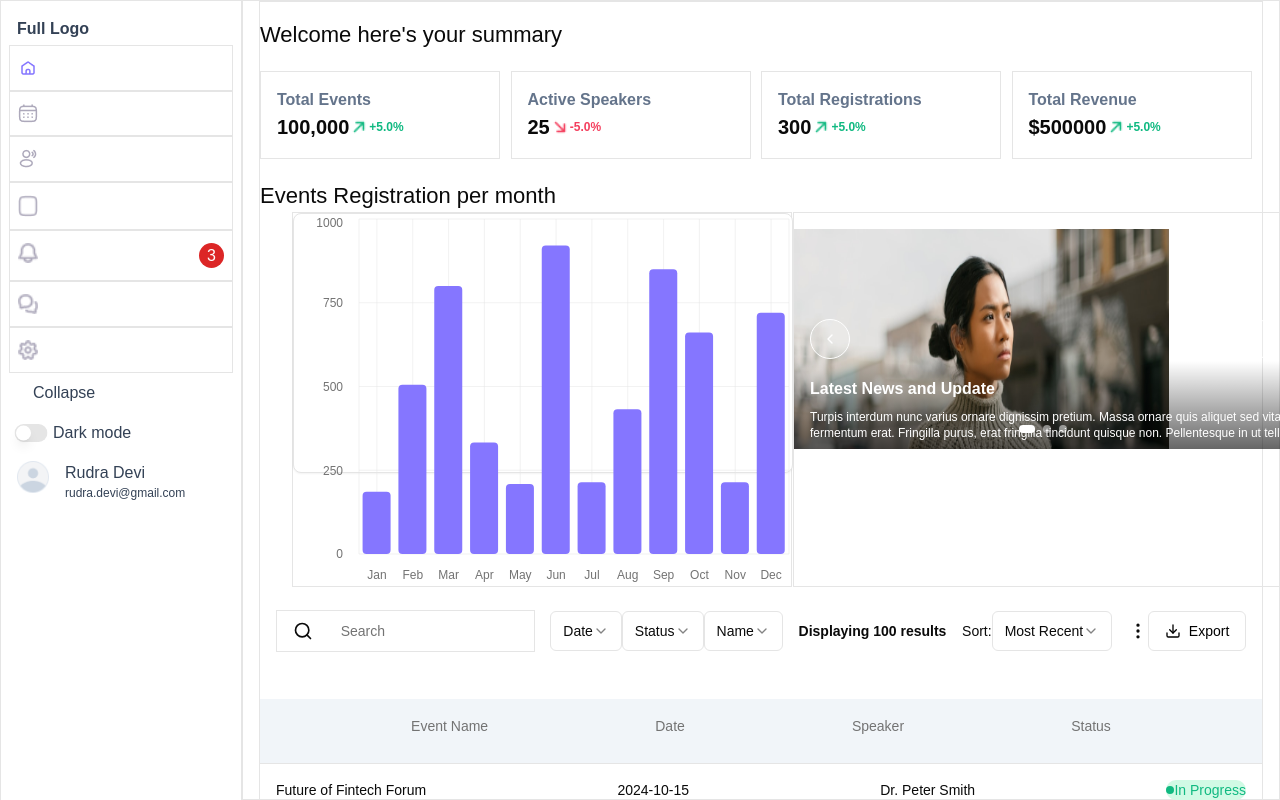
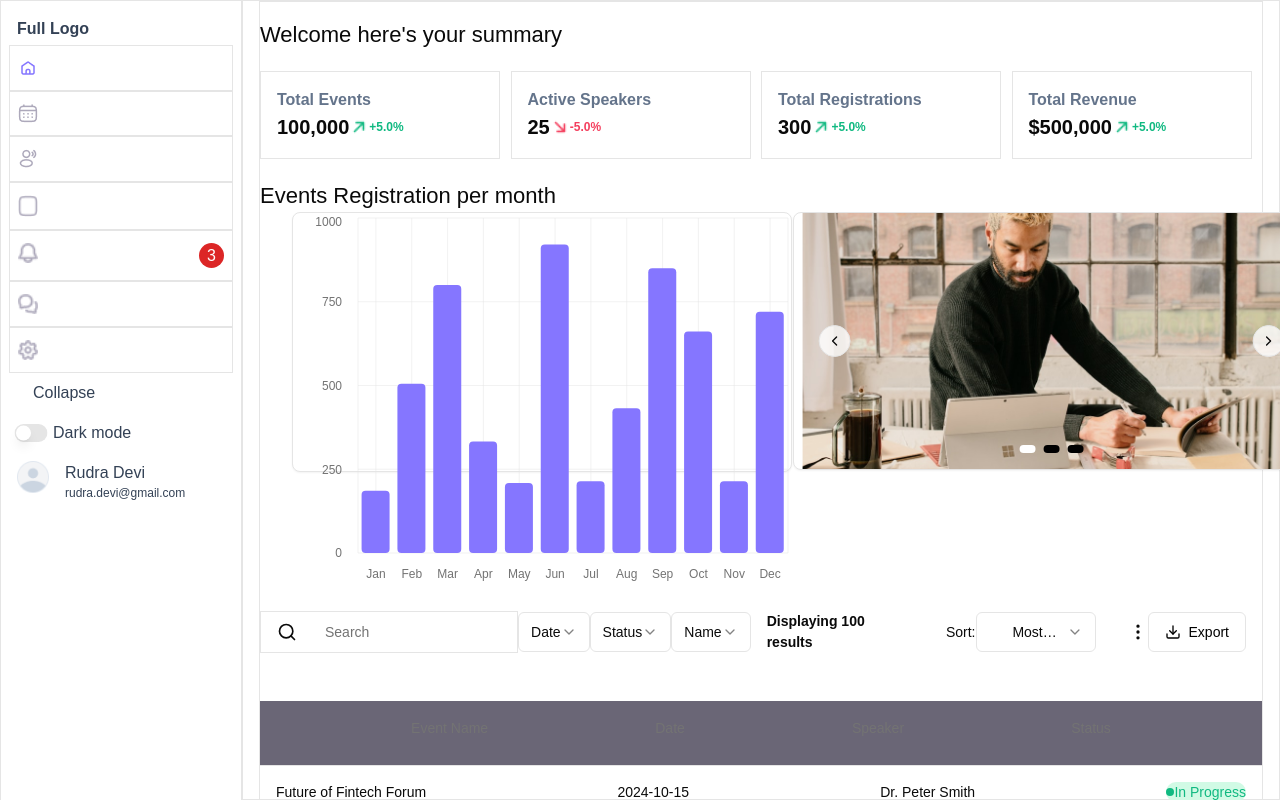
Before and after one commit to Deepseed06/alphatwelve, a Next.js app: page / in a window 1280 px wide. Shown: the top 800 px of the page. Built offline with nearby package versions, Linux system fonts and the light colour scheme.

Commit message:
adjusted navigation

```diff
--- a/app/components/Carousel.tsx
+++ b/app/components/Carousel.tsx
@@ -1,91 +1,138 @@
 'use client'
 
-import { useState } from 'react'
-import { ChevronLeft, ChevronRight } from 'lucide-react'
-import { Button } from '@/components/ui/button'
+import {SliderImages} from "@/constants"
+import * as React from 'react'
 import Image from 'next/image'
-import {SliderImages} from "@/constants"
+import { Card, CardContent } from "@/components/ui/card"
+import { Button } from "@/components/ui/button"
+import {
+  Carousel,
+  CarouselContent,
+  CarouselItem,
+  CarouselNext,
+  CarouselPrevious,
+} from "@/components/ui/carousel"
+import { ChevronLeft, ChevronRight, Pause, Play  } from "lucide-react"
+
+import useEmblaCarousel from 'embla-carousel-react'
+
+export default function Component() {
+  const [currentIndex, setCurrentIndex] = React.useState(0)
+
+  const [emblaRef, emblaApi] = useEmblaCarousel({ loop: true })
+  const [isPaused, setIsPaused] = React.useState(false)
+  const [api, setApi] = React.useState<any>()
 
 
-const Carousel = () => {
-  const [currentIndex, setCurrentIndex] = useState(0)
+  const onSelect = React.useCallback(() => {
+    if (!emblaApi) return
+    setCurrentIndex(emblaApi.selectedScrollSnap())
+  }, [emblaApi])
 
-  const nextSlide = () => {
-    setCurrentIndex((prevIndex) => (prevIndex + 1) % SliderImages.length)
+  React.useEffect(() => {
+    if (!api) {
+      return
     }
 
-  const prevSlide = () => {
-    setCurrentIndex((prevIndex) => (prevIndex - 1 + SliderImages.length) % SliderImages.length)
+    api.on("select", onSelect)
+  }, [api, onSelect])
+
+  React.useEffect(() => {
+    if (isPaused) return
+
+    const timer = setInterval(() => {
+      if (api) {
+        api.scrollNext()
       }
 
+    }, 5000)
+
+    return () => clearInterval(timer)
+  }, [api, isPaused])
+  const handlePrevious = React.useCallback(() => {
+    if (api) {
+      api.scrollPrev()
+    }
+  }, [api])
+
+  const handleNext = React.useCallback(() => {
+    if (api) {
+      api.scrollNext()
+    }
+  }, [api])
+
+  const goToSlide = React.useCallback((index: number) => {
+    if (api) {
+      api.scrollTo(index)
+    }
+  }, [api])
 
 
+  React.useEffect(() => {
+    if (!emblaApi) return
+
+    onSelect()
+    emblaApi.on('select', onSelect)
+
+    return () => {
+      emblaApi.off('select', onSelect)
+    }
+  }, [emblaApi, onSelect])
+
   return (
-    <div className="relative w-lg max-w-4xl mx-auto overflow-hidden mt-4">
-
-      <div
-        className="flex transition-transform duration-500 ease-in-out"
-        style={{ transform: `translateX(-${currentIndex * 100}%)` }}
-      >
-        {SliderImages.map((slide, index) => {
-          return (
-            <div key={index} className="  flex-shrink-0">
-              <div className="relative w-[612px] h-[220px]">
+    <Card className="w-full max-w-3xl mx-auto ">
+      <CardContent className="p-0">
+        <Carousel setApi={setApi} className="w-full">
+          <CarouselContent>
+            {SliderImages.map((image, index) => (
+              <CarouselItem key={index}>
+                <div className="relative aspect-[3/2] h-64 w-full">
                   <Image
-                  src={slide.image}
-                  alt={slide.alt}
-                  width={375}
-                  height={375}
-                  objectFit="cover"
-                  className='lg:h-[375px]'
-
-                  priority={index === currentIndex}
+                    src={image.image}
+                    alt={image.alt}
+                    fill
+                    className="object-cover"
                   />
-               <div className="absolute top-[60%] inset-0 bg-gradient-to-t from-black/60 to-transparent flex  p-4">
-                <div className="text-left text-white max-w-2xl">
-                  <h2 className="text-[16px] font-bold mb-2">{slide.title}</h2>
-                  <p className="text-xs">{slide.description}</p>
-                </div>
-              </div>
-              </div>
-            </div>
-          )})
-        }
-      </div>
-
+                  <div className="absolute inset-0 flex items-center justify-between p-4">
                     <Button
                       variant="outline"
                       size="icon"
-        className="absolute left-4 top-1/2 transform -translate-y-1/2 bg-white/20 text-white border-white hover:bg-white hover:text-black rounded-full"
-        onClick={prevSlide}
-        aria-label="Previous slide"
+                      className="h-8 w-8 rounded-full bg-background/80"
+                      onClick={handlePrevious}
+                      aria-label="Previous image"
                     >
-        <ChevronLeft className="h-6 w-6" />
+                      <ChevronLeft className="h-4 w-4" />
                     </Button>
                     <Button
                       variant="outline"
                       size="icon"
-        className="absolute right-4 top-1/2 transform -translate-y-1/2 bg-white/20 text-white border-white hover:bg-white hover:text-black rounded-full"
-        onClick={nextSlide}
-        aria-label="Next slide"
+                      className="h-8 w-8 rounded-full bg-background/80"
+                      onClick={handleNext}
+                      aria-label="Next image"
                     >
-        <ChevronRight className="h-6 w-6" />
+                      <ChevronRight className="h-4 w-4" />
                     </Button>
-
+                  </div>
                   <div className="absolute bottom-4 left-1/2 transform -translate-x-1/2 flex space-x-2">
-        {SliderImages.map((_, index) => (
+                    {SliderImages.map((_, idx) => (
                       <button
-            key={index}
-            className={`w-2 h-2 rounded-full transition-all duration-300 ${
-              index === currentIndex ? 'bg-white w-4' : 'bg-white/50'
+                        key={idx}
+                        className={`w-4 h-2 rounded-lg ${
+                          idx === currentIndex ? 'bg-white' : 'bg-black'
                         }`}
-            onClick={() => setCurrentIndex(index)}
-            aria-label={`Go to slide ${index + 1}`}
+                        onClick={() => goToSlide(idx)}
+                        aria-label={`Go to image ${idx + 1}`}
+                        aria-current={idx === currentIndex ? 'true' : 'false'}
                       />
                     ))}
                   </div>
                 </div>
+              </CarouselItem>
+            ))}
+          </CarouselContent>
+        </Carousel>
+
+      </CardContent>
+    </Card>
   )
 }
-
-export default Carousel;
--- a/app/components/EventReg.jsx
+++ b/app/components/EventReg.jsx
@@ -8,10 +8,10 @@ const EventReg = () => {
             <div>Events Registration per month</div>
             <div className='lg:grid lg:grid-cols-2'>
 
-        <div className='border  lg:w-[500px] lg:h-[375px] lg:mx-8 '>
+        <div className='  lg:w-[500px] lg:h-[375px] lg:mx-8 '>
             <MonthlyChart/>
         </div>
-        <div className='border lg:w-[500px] lg:h-[375px] lg:mx-8'>
+        <div className='w-[310px] lg:w-[500px] lg:h-[375px] lg:mx-8'>
             <Carousel/>
         </div>
         </div>
--- a/app/components/EventsHistory.tsx
+++ b/app/components/EventsHistory.tsx
@@ -56,9 +56,9 @@ export default function TableWithPagination() {
   return (
     <div className="w-full  lg:container relative mx-auto py-10">
       <Table>
-        <TableHeader className='bg-[#F1F5F9]'>
+        <TableHeader className='bg-[#6A6676]'>
           <TableRow>
-            <div className='flex justify-evenly items-center pt-4 hover:bg-white'>
+            <div className='flex justify-evenly items-center  pt-4'>
 
             <TableHead className="">Event Name</TableHead>
             <TableHead className='text-left hidden lg:block'>Date</TableHead>
@@ -70,7 +70,7 @@ export default function TableWithPagination() {
         <TableBody>
           {currentItems.map((item, index) => (
             <TableRow key={index}>
-              <div className='block lg:hidden'>
+              <div className='flex justify-center overflow-hidden lg:hidden'>
 
         <Accordion type="single" collapsible>
           <AccordionItem className='w-[320px] text-left text-nowrap  ' value="item-1">
@@ -80,12 +80,12 @@ export default function TableWithPagination() {
               {
                 item.Status == 'Completed' ? (
 
-                  <TableCell ><div className='bg-[#3B82F6] flex items-center justify-evenly
+                  <TableCell className='p-2' ><div className='bg-[#3B82F6]  flex items-center justify-evenly
                   text-[#DBEAFE] rounded-full'><span className=
-                  'w-2 rounded-full text-nowrap bg-[#DBEAFE] h-2'></span>{item.Status}</div></TableCell>
-                ) :  <TableCell ><div className='bg-[#D1FAE5] flex items-center
-                justify-evenly text-[#10B981] rounded-full'>
-                  <span className='w-2 rounded-full text-nowrap
+                  'w-2 rounded-full text-nowrap mx-2 bg-[#DBEAFE] h-2 '></span>{item.Status}</div></TableCell>
+                ) :  <TableCell className='p-2' ><div className='bg-[#D1FAE5] flex items-center
+                justify-evenly text-[#10B981]  rounded-full'>
+                  <span className='w-2 mx-2 rounded-full text-nowrap
                   bg-[#10B981] h-2'></span>{item.Status}</div>
                   </TableCell>
 
--- a/app/components/MobileFooter.jsx
+++ b/app/components/MobileFooter.jsx
@@ -3,14 +3,14 @@ import {MobileFooterTabs} from "@/constants"
 import Image from 'next/image'
 const MobileFooter = () => {
   const updatedFooterArr = MobileFooterTabs.slice(0,10);
-
+ const footerArray = updatedFooterArr.splice(4,5)
 
   return (
     <div className=' border flex justify-center '>
         {
         updatedFooterArr.map((item) => {
          return (
-          <div className='hover:border-t-2 hover:border-red-600 flex flex-col text-sm cursor-pointer hover:text-[#8576FF] justify-between items-center  p-[8px]' key={item.label}>
+          <div className='hover:border-t-2 hover:border-[#8576FF] flex flex-col text-sm cursor-pointer hover:text-[#8576FF] justify-between items-center  p-[8px]' key={item.label}>
             <Image src={item.imgUrl} alt={item.label} width={24} height={24} />
             <p> {item.label} </p>
           </div>
--- a/app/components/MobileNav.jsx
+++ b/app/components/MobileNav.jsx
@@ -22,7 +22,7 @@ const MobileNav = () =>  {
         <div className='p-2'><Logo/></div>
         {
             isOpen ? (
-        <div onClick={toggleNav} className='cursor-pointer'>
+        <div onClick={toggleNav} className='cursor-pointer w-24 h-24'>
             <Image src={CancelIcon} alt='close' width={20} height={20}/>
         </div>
             ):
--- a/app/components/SummaryCard.jsx
+++ b/app/components/SummaryCard.jsx
@@ -7,7 +7,7 @@ const SummaryCard = () => {
         {label: "Total Events", value:'100,000', imgIcon:ArrowUpIcon, percent: '+5.0%' },
         {label: "Active Speakers", value:25, imgIcon:ArrowDownIcon, percent: '-5.0%'},
         {label: "Total Registrations", value:300, imgIcon:ArrowUpIcon, percent: '+5.0%'},
-        {label: "Total Revenue", value:"$500000", imgIcon:ArrowUpIcon, percent: '+5.0%'},
+        {label: "Total Revenue", value:"$500,000", imgIcon:ArrowUpIcon, percent: '+5.0%'},
     ]
   return (
     <div className='grid grid-cols-1 md:grid md:grid-cols-2 lg:grid-cols-4 justify-center items-center'>
--- a/app/screen/Events.tsx
+++ b/app/screen/Events.tsx
@@ -44,9 +44,9 @@ const Events = () => {
             })
           }
         </div>
-          <div className='text-[14px] font-[600] text-left py-[8px]'>Displaying 100 results</div>
+          <div className='text-[14px] font-[600] text-left px-4 py-[8px]'>Displaying 100 results</div>
 
-        <div className='flex items-center justify-between my-2 '>
+        <div className='flex items-center justify-between px-4 my-2 '>
           <div className='text-[14px]'>Sort:</div>
              <Select>
                   <SelectTrigger className="w-[140px] lg:w-full">
@@ -59,7 +59,7 @@ const Events = () => {
                   </SelectContent>
                 </Select>
         </div>
-        <div className='flex items-center justify-between '>
+        <div className='flex items-center justify-between px-4 '>
           <div><MoreVerticalIcon size={20}/></div>
            <Button className='bg-white border hover:bg-transparent text-black'>
             <DownloadIcon/>
```
Lines whose indentation alone changed are shown as unchanged.
